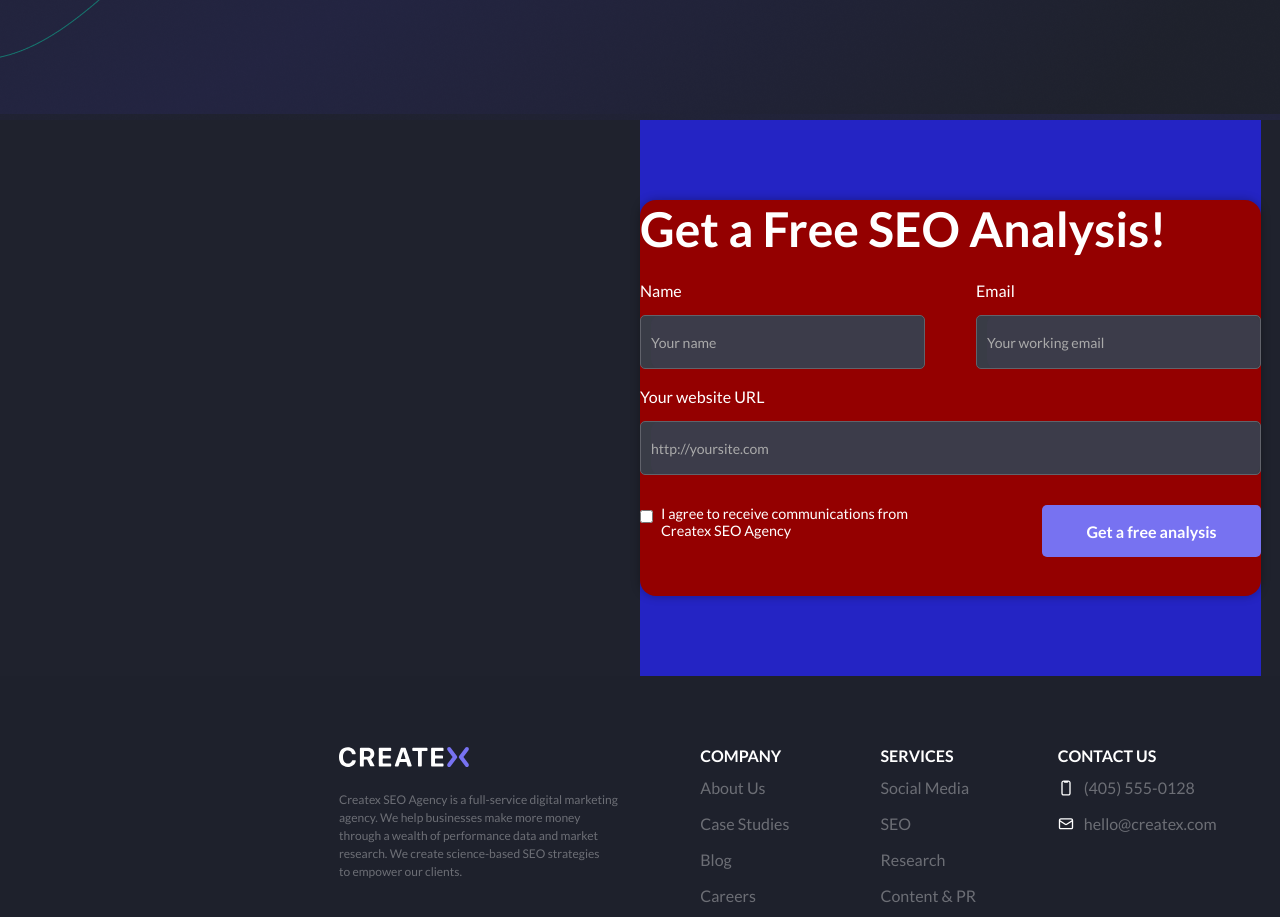
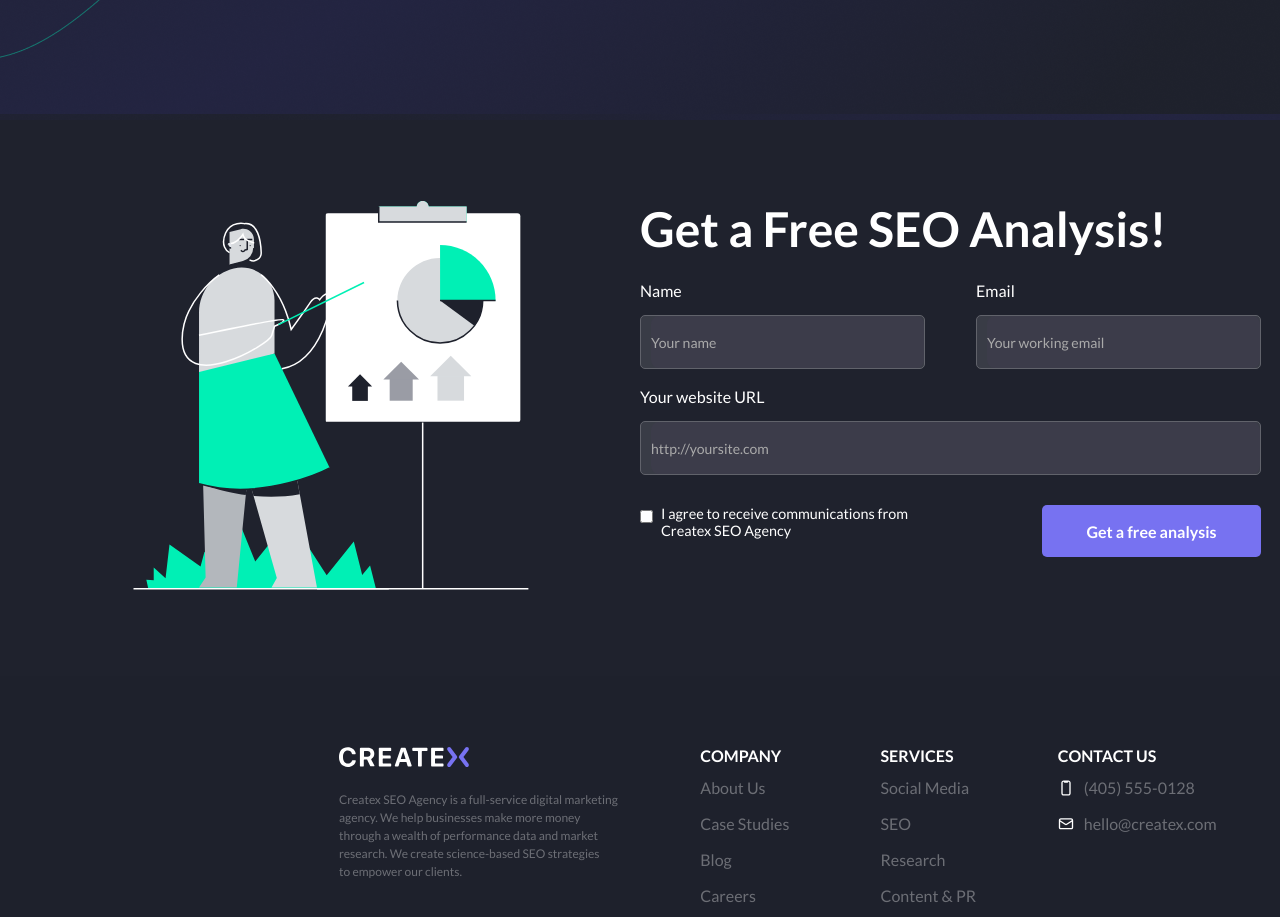
Before and after one commit to GYCHA-GH/CREATE, a React (Vite) app: page / in a window 1280 px wide. Shown: the part 960-1877 px from the top of the page. Built offline with nearby package versions, Linux system fonts and the light colour scheme.

Commit message:
SeoAnalysisForm

```diff
--- a/src/components/GetaFreeSEOform/SeoAnalysisForm.jsx
+++ b/src/components/GetaFreeSEOform/SeoAnalysisForm.jsx
@@ -48,7 +48,7 @@
     <section>
       <div className="container">
         <div className="get-SEO-img">
-          <img src="" alt="" />
+          <img src={Illustration} alt="" />
         </div>
         <div className="seo-form-container">
       <form className="seo-form" onSubmit={handleSubmit}>
--- a/src/components/GetaFreeSEOform/SeoAnalysisForm.scss
+++ b/src/components/GetaFreeSEOform/SeoAnalysisForm.scss
@@ -7,6 +7,9 @@
 .get-SEO-img{
     width: 621px;
     height: 556px;
+    display: flex;
+    align-items: center;
+    justify-content: center;
 }
 .inputwrapper {
     margin-top: 15px;
@@ -39,7 +42,6 @@
     width: 621px;
     display: flex;
     align-items: center;
-    background-color: #2424c4;
 
 
   }
@@ -52,15 +54,12 @@
   }
   .flex2{
     margin-top: 30px;
-
     height: 86px;
     display: flex;
     justify-content: space-between;
   }
   .seo-form {
-    background-color: #940000;
     border-radius: 1rem;
-    box-shadow: 0 0 10px rgba(0, 0, 0, 0.3);
     width: 621px;
     height: 396px;
     color: #fff;
```
